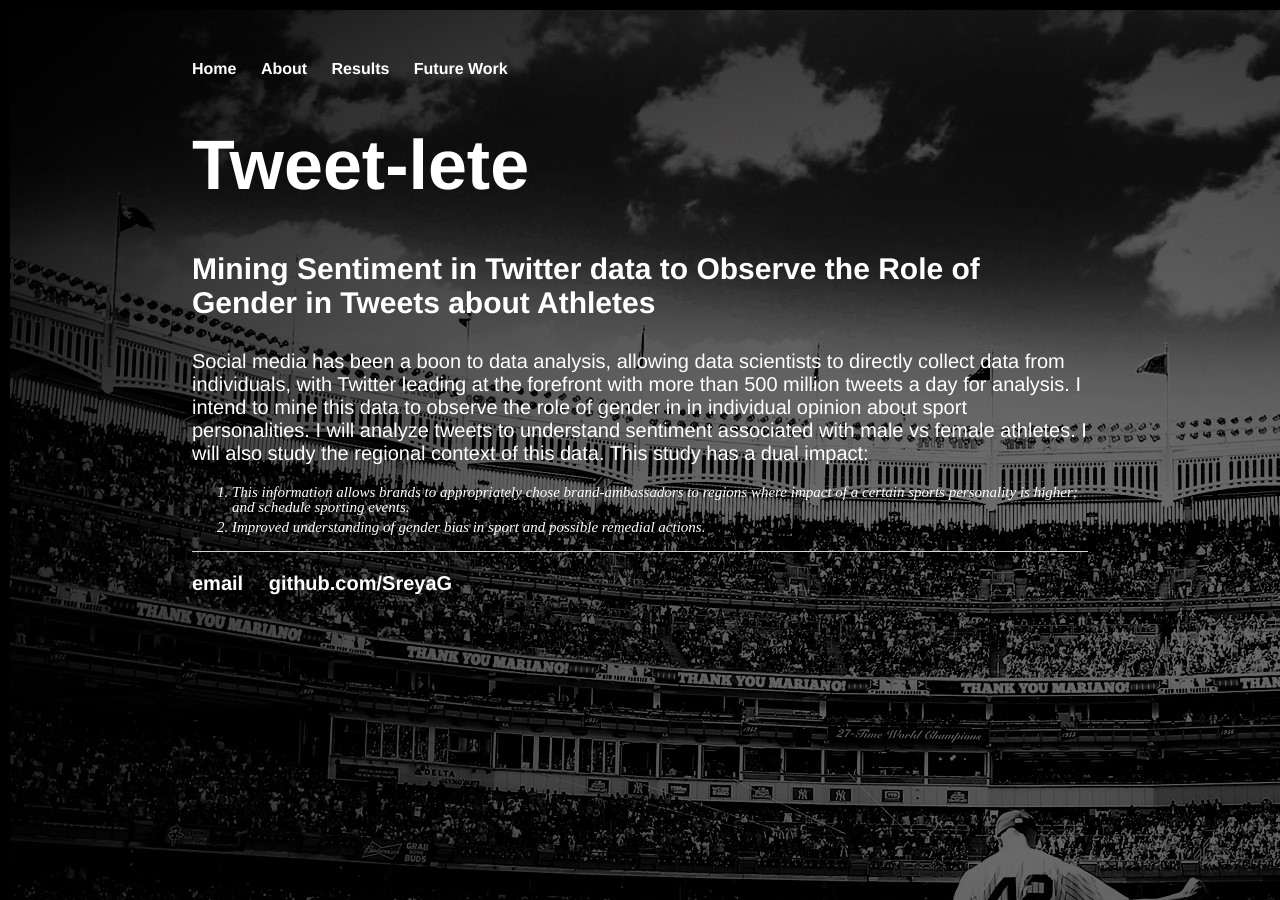
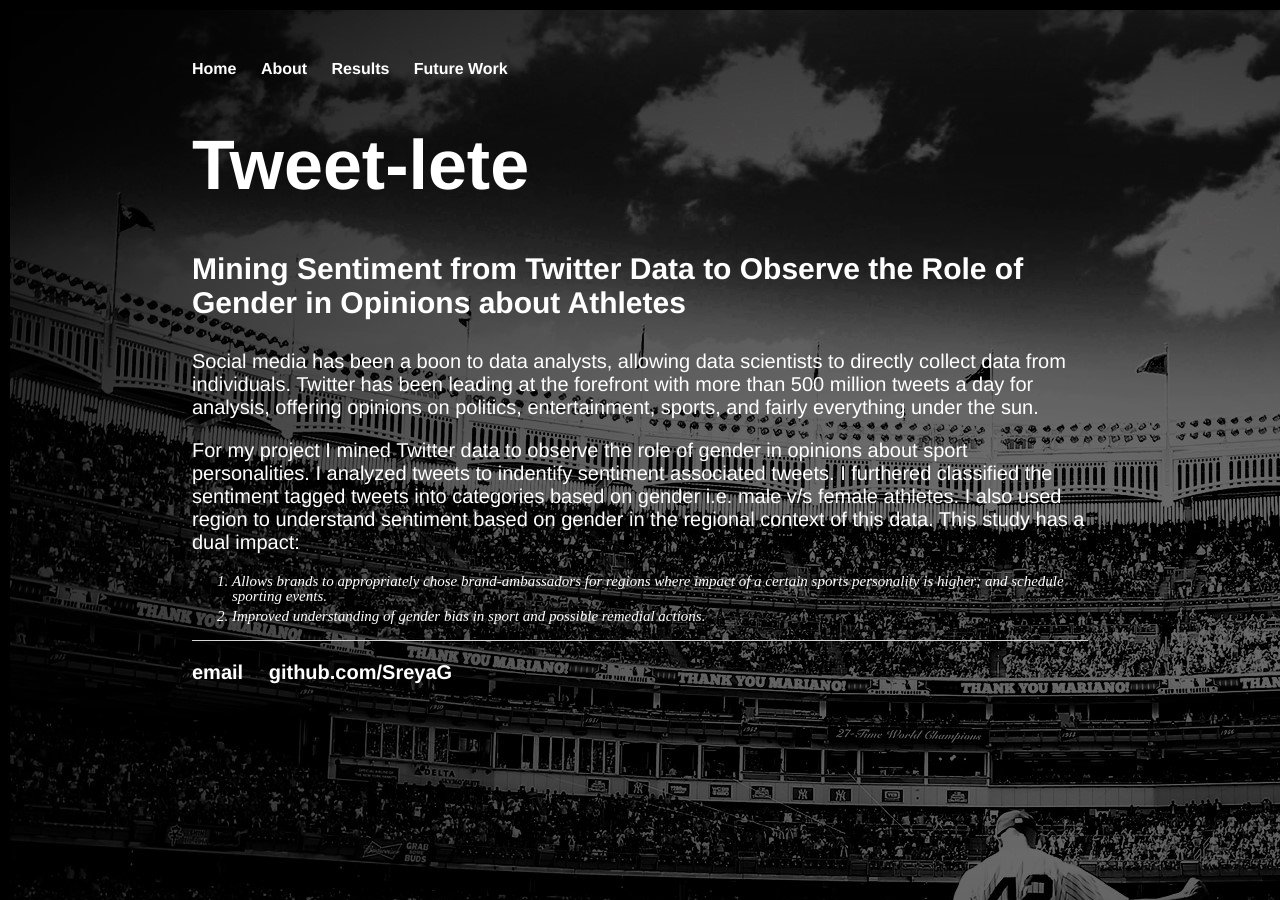
Before and after one commit to SreyaG/SportTweet, a Jekyll site: the page built from index.html, in a window 1280 px wide. Built offline with Jekyll 4.4.1, drawn with Linux system fonts in a browser that asks for light colours.

Commit message:
Update index.html

```diff
--- a/index.html
+++ b/index.html
@@ -4,17 +4,18 @@ title: Twitter Athlete
 ---
 <div class="blurb">
 	<h1><b>Tweet-lete</b></h1>
-	<h3>Mining Sentiment in Twitter data to Observe the Role of Gender in Tweets about Athletes</h3>
-	<p>
-		Social media has been a boon to data analysis, allowing data scientists to directly collect data from individuals,
-		with Twitter leading at the forefront with more than 500 million tweets a day for analysis.
-		I intend to mine this data to observe the role of gender in in individual opinion about sport personalities.
-		I will analyze tweets to understand sentiment associated with male vs female athletes.
-		I will also study the regional context of this data.
+	<h3>Mining Sentiment from Twitter Data to Observe the Role of Gender in Opinions about Athletes</h3>
+	<p> Social media has been a boon to data analysts, allowing data scientists to directly collect data from individuals.
+	Twitter has been leading at the forefront with more than 500 million tweets a day for analysis, offering opinions on politics, entertainment,
+	sports, and fairly everything under the sun. </p>
+	<p>For my project I mined Twitter data to observe the role of gender in opinions about sport personalities.
+	I analyzed tweets to indentify sentiment associated tweets. I furthered classified the sentiment tagged tweets
+	into categories based on gender i.e. male v/s female athletes. 	I also used region to understand sentiment based on
+	gender in the regional context of this data.
 		This study has a dual impact:</p>
 		<ol>
-		<li> This information allows brands to appropriately chose brand-ambassadors
-		     to regions where impact of a certain sports personality is higher; and schedule sporting events. </li>
+		<li> Allows brands to appropriately chose brand-ambassadors
+		     for regions where impact of a certain sports personality is higher; and schedule sporting events. </li>
 		<li> Improved understanding of gender bias in sport and possible remedial actions.</li>
 		</ol>
 
```
